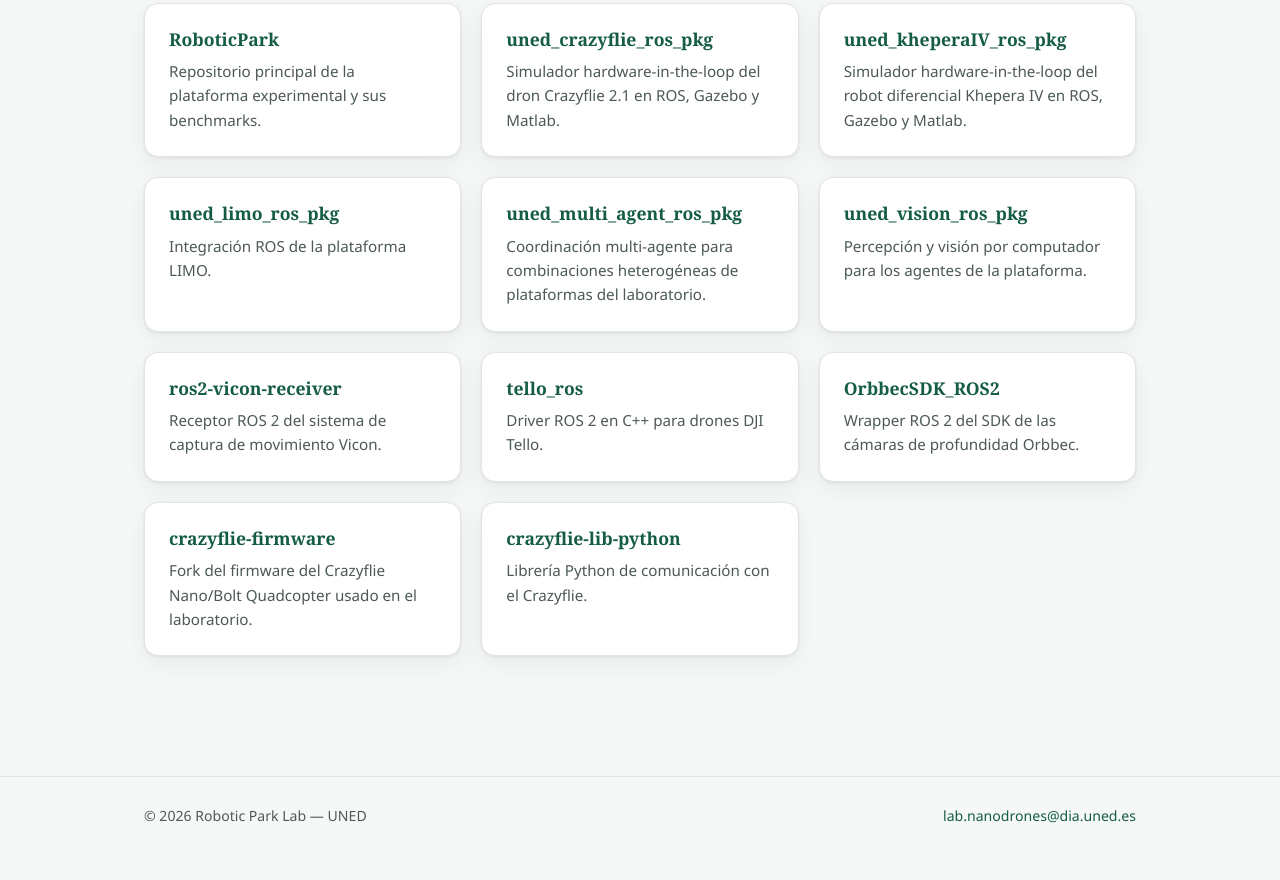
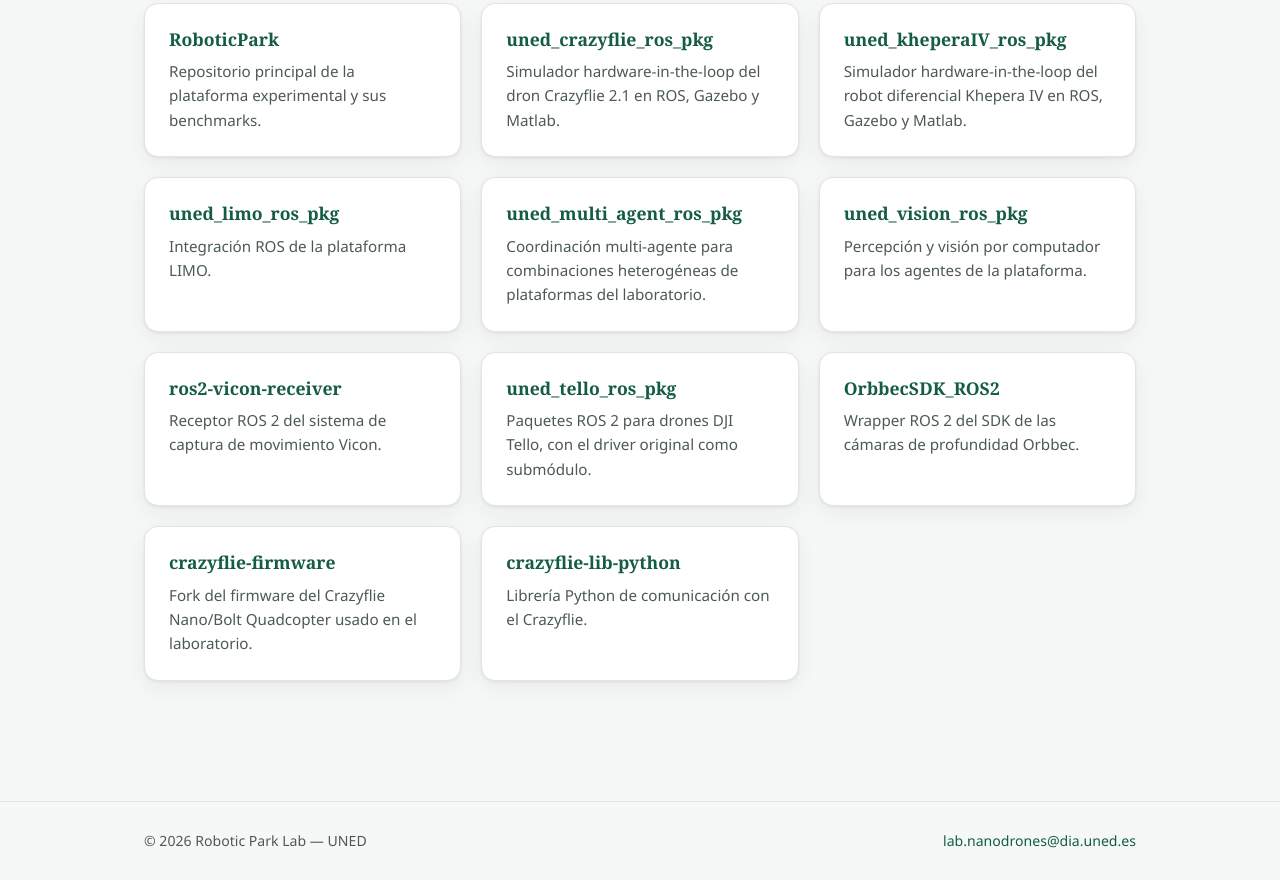
Before and after one commit to Robotic-Park-Lab/Robotic-Park-Lab.github.io, a plain HTML site: page plataforma.html in a window 1280 px wide. Shown: the part 1008-1888 px from the top of the page. Before the commit the page ends 1864 px from the top, so only its background shows below. Drawn offline with Linux system fonts and the light colour scheme.

Commit message:
Actualizar tarjeta: tello_ros (archivado) sustituido por uned_tello_ros_pkg

```diff
--- a/plataforma.html
+++ b/plataforma.html
@@ -103,8 +103,8 @@
           <p>Receptor ROS 2 del sistema de captura de movimiento Vicon.</p>
         </div>
         <div class="item-card">
-          <h3><a href="https://github.com/Robotic-Park-Lab/tello_ros" target="_blank" rel="noopener">tello_ros</a></h3>
-          <p>Driver ROS 2 en C++ para drones DJI Tello.</p>
+          <h3><a href="https://github.com/Robotic-Park-Lab/uned_tello_ros_pkg" target="_blank" rel="noopener">uned_tello_ros_pkg</a></h3>
+          <p>Paquetes ROS 2 para drones DJI Tello, con el driver original como submódulo.</p>
         </div>
         <div class="item-card">
           <h3><a href="https://github.com/Robotic-Park-Lab/OrbbecSDK_ROS2" target="_blank" rel="noopener">OrbbecSDK_ROS2</a></h3>
```
